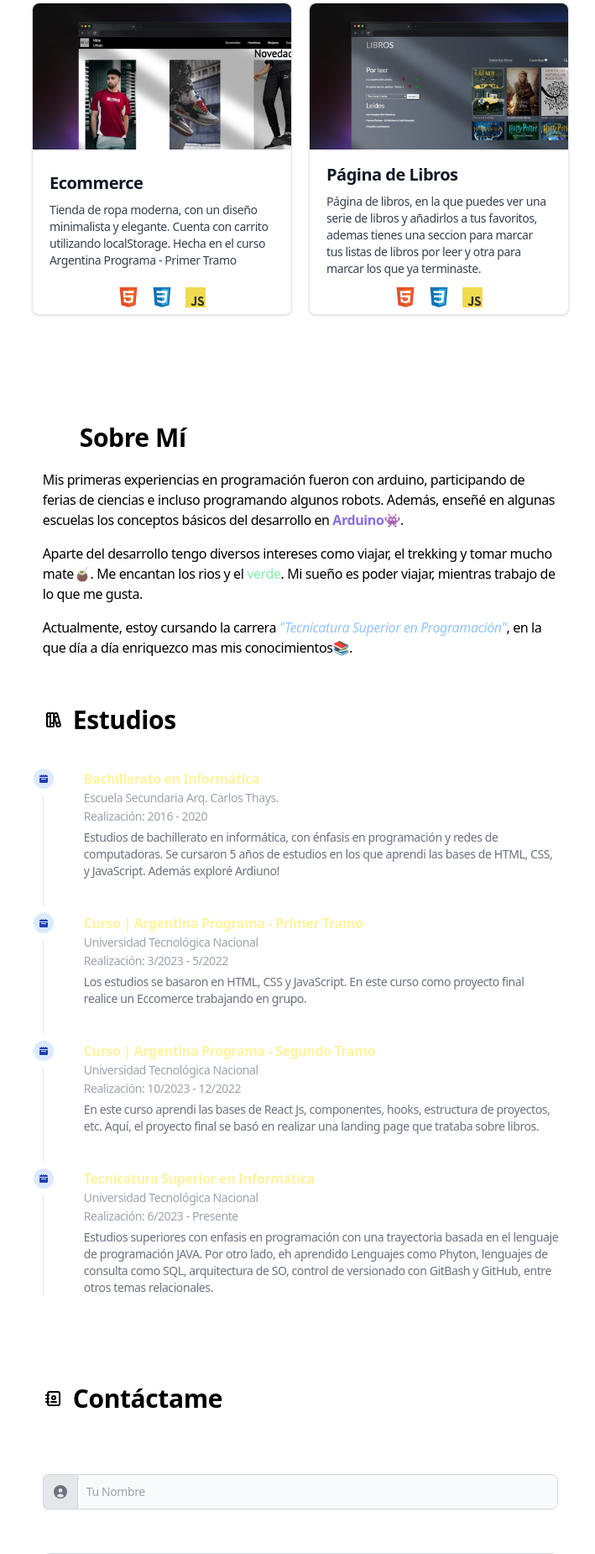
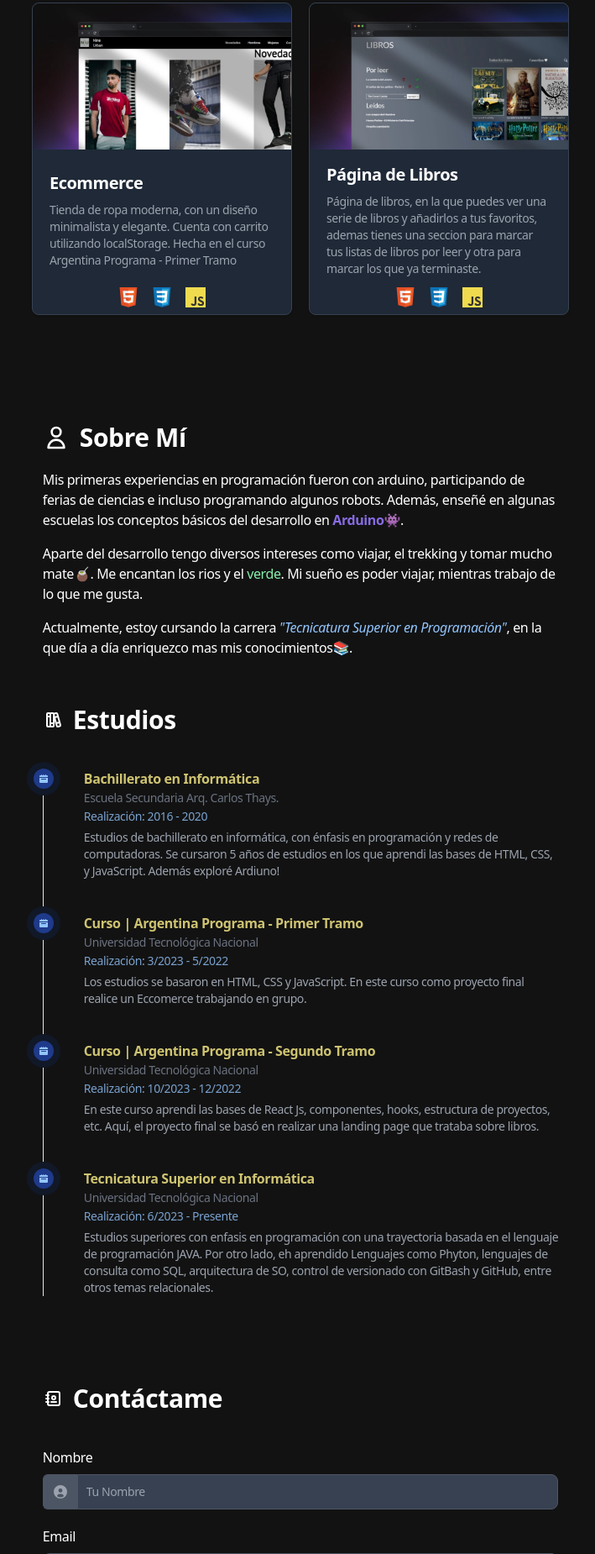
Before and after one commit to Maiten-Oviedo/portfolio, an Astro site: page / in a window 1280 px wide. Shown: the part 950-2800 px from the top of the page at 84% size, without its empty margins (282-991 px from the left). Built offline with nearby package versions, Linux system fonts and the light colour scheme; Astro itself is replaced by a stand-in of ours.

Commit message:
Arrgelo de deseño modo oscuro

```diff
--- a/src/components/Contact.astro
+++ b/src/components/Contact.astro
@@ -7,30 +7,30 @@ import ContactIcon from '../icons/ContactIcon.astro'
   <div class="field">
     <label for="name" class="block mb-2 text-base font-medium text-white">Nombre</label>
     <div class="flex">
-      <span class="inline-flex items-center px-3 text-sm text-gray-900 bg-gray-200 border border-e-0 border-gray-300 rounded-s-md dark:bg-gray-600 dark:text-gray-400 dark:border-gray-600">
-        <svg class="w-4 h-4 text-gray-500 dark:text-gray-400" aria-hidden="true" xmlns="http://www.w3.org/2000/svg" fill="currentColor" viewBox="0 0 20 20">
+      <span class="inline-flex items-center px-3 text-sm border border-e-0 rounded-s-md bg-gray-600 text-gray-400 border-gray-600">
+        <svg class="w-4 h-4 text-gray-400" aria-hidden="true" xmlns="http://www.w3.org/2000/svg" fill="currentColor" viewBox="0 0 20 20">
           <path d="M10 0a10 10 0 1 0 10 10A10.011 10.011 0 0 0 10 0Zm0 5a3 3 0 1 1 0 6 3 3 0 0 1 0-6Zm0 13a8.949 8.949 0 0 1-4.951-1.488A3.987 3.987 0 0 1 9 13h2a3.987 3.987 0 0 1 3.951 3.512A8.949 8.949 0 0 1 10 18Z"/>
         </svg>
       </span>
-      <input type="text" name="name" id="name" required class="rounded-none rounded-e-lg bg-gray-50 border border-gray-300 text-gray-900 focus:ring-blue-500 focus:border-blue-500 block flex-1 min-w-0 w-full text-sm p-2.5  dark:bg-gray-700 dark:border-gray-600 dark:placeholder-gray-400 dark:text-white dark:focus:ring-blue-500 dark:focus:border-blue-500" placeholder="Tu Nombre">
+      <input type="text" name="name" id="name" required class="rounded-none rounded-e-lg border block flex-1 min-w-0 w-full text-sm p-2.5  bg-gray-700 border-gray-600 placeholder-gray-400 text-white focus:ring-blue-500 focus:border-blue-500" placeholder="Tu Nombre">
     </div>
   </div>
   <div class="field">
     <label for="email" class="block mb-2 text-base font-medium text-white">Email</label>
     <div class="relative">
       <div class="absolute inset-y-0 start-0 flex items-center ps-3.5 pointer-events-none">
-        <svg class="w-4 h-4 text-gray-500 dark:text-gray-400" aria-hidden="true" xmlns="http://www.w3.org/2000/svg" fill="currentColor" viewBox="0 0 20 16">
+        <svg class="w-4 h-4 text-gray-400" aria-hidden="true" xmlns="http://www.w3.org/2000/svg" fill="currentColor" viewBox="0 0 20 16">
           <path d="m10.036 8.278 9.258-7.79A1.979 1.979 0 0 0 18 0H2A1.987 1.987 0 0 0 .641.541l9.395 7.737Z"/>
           <path d="M11.241 9.817c-.36.275-.801.425-1.255.427-.428 0-.845-.138-1.187-.395L0 2.6V14a2 2 0 0 0 2 2h16a2 2 0 0 0 2-2V2.5l-8.759 7.317Z"/>
         </svg>
       </div>
-      <input type="email" name="email" id="email" required class="bg-gray-50 border border-gray-300 text-gray-900 text-sm rounded-lg focus:ring-blue-500 focus:border-blue-500 block w-full ps-10 p-2.5  dark:bg-gray-700 dark:border-gray-600 dark:placeholder-gray-400 dark:text-white dark:focus:ring-blue-500 dark:focus:border-blue-500" placeholder="name@gmail.com">
+      <input type="email" name="email" id="email" required class=" border text-sm rounded-lg block w-full ps-10 p-2.5  bg-gray-700 border-gray-600 placeholder-gray-400 text-white focus:ring-blue-500 focus:border-blue-500" placeholder="name@gmail.com">
     </div>
   </div>
 
   <div class="field">
     <label for="message" class="block mb-2 text-base font-medium text-white">Mensaje</label>
-    <textarea name="message" id="message" required class="block p-2.5 w-full text-sm text-gray-900 bg-gray-50 rounded-lg border border-gray-300 focus:ring-blue-500 focus:border-blue-500 dark:bg-gray-700 dark:border-gray-600 dark:placeholder-gray-400 dark:text-white dark:focus:ring-blue-500 dark:focus:border-blue-500" placeholder="Deja tu mensaje..."></textarea>
+    <textarea name="message" id="message" required class="block p-2.5 w-full text-sm rounded-lg border bg-gray-700 border-gray-600 placeholder-gray-400 text-white focus:ring-blue-500 focus:border-blue-500" placeholder="Deja tu mensaje..."></textarea>
   </div>
   <input type="submit" id="button" value="Enviar" class="cursor-pointer md:w-max md:px-8 text-white focus:ring-4 focus:outline-none  font-medium rounded-lg text-sm px-5 py-2.5 text-center bg-blue-600 hover:bg-blue-700 focus:ring-blue-800">
 </form>
--- a/src/components/ProyectItem.astro
+++ b/src/components/ProyectItem.astro
@@ -18,7 +18,7 @@ const {name, alt, description, technologies, urlPage, urlCode, img} = Astro.prop
 ---
 
 
-<div class="m-auto md:m-0 flex flex-col justify-between max-w-[350px] bg-white border border-gray-200 rounded-lg shadow dark:bg-gray-800 dark:border-gray-700">
+<div class="m-auto md:m-0 flex flex-col justify-between max-w-[350px] border rounded-lg shadow bg-gray-800 border-gray-700">
 	<div class="relative cursor-pointer">
 		<div class="hidden absolute top-0 w-full h-full bg-[linear-gradient(rgba(8,27,41,0.8),rgba(8,27,41,0.8))] md:flex justify-center gap-3 items-center transition opacity-0 hover:opacity-100">
 			{urlPage && <Badge><a href={urlPage} class="text-sm w-full flex justify-center items-center" target="_blank" rel="noopener noreferrer"><PageIcon class="size-5"/>Visitar Página</a></Badge>}
@@ -28,9 +28,9 @@ const {name, alt, description, technologies, urlPage, urlCode, img} = Astro.prop
 	</div>
 	<div class="px-5 pt-4">
 		<a href="#">
-			<h5 class="mb-2 text-xl font-bold tracking-tight text-gray-900 dark:text-white">{name}</h5>
+			<h5 class="mb-2 text-xl font-bold tracking-tight text-white">{name}</h5>
 		</a>
-		<p class="text-sm mb-3 font-normal text-gray-700 dark:text-gray-400">{description}</p>
+		<p class="text-sm mb-3 font-normal text-gray-400">{description}</p>
 		<div class="md:hidden flex justify-center items-start gap-3 mb-3">
 			{urlPage && <Badge><a href={urlPage} class="text-sm w-full flex justify-center items-center" target="_blank" rel="noopener noreferrer">Visitar Página</a></Badge>}
 			<Badge><a href={urlCode} class="text-sm w-full flex justify-center items-center" target="_blank" rel="noopener noreferrer">Revisar Código</a></Badge>
--- a/src/components/StudiesItem.astro
+++ b/src/components/StudiesItem.astro
@@ -9,13 +9,13 @@ const {name, institution, period, description} = Astro.props;
 ---
 
 <li class="mb-10 ms-6 w-[calc(100%-1.5rem)]">
-  <span class="absolute flex items-center justify-center w-6 h-6 bg-blue-100 rounded-full -start-3 ring-8 ring-white dark:ring-gray-900 dark:bg-blue-900">
-      <svg class="w-2.5 h-2.5 text-blue-800 dark:text-blue-300" aria-hidden="true" xmlns="http://www.w3.org/2000/svg" fill="currentColor" viewBox="0 0 20 20">
+  <span class="absolute flex items-center justify-center w-6 h-6 rounded-full -start-3 ring-8 ring-gray-900 bg-blue-900">
+      <svg class="w-2.5 h-2.5 text-blue-300" aria-hidden="true" xmlns="http://www.w3.org/2000/svg" fill="currentColor" viewBox="0 0 20 20">
           <path d="M20 4a2 2 0 0 0-2-2h-2V1a1 1 0 0 0-2 0v1h-3V1a1 1 0 0 0-2 0v1H6V1a1 1 0 0 0-2 0v1H2a2 2 0 0 0-2 2v2h20V4ZM0 18a2 2 0 0 0 2 2h16a2 2 0 0 0 2-2V8H0v10Zm5-8h10a1 1 0 0 1 0 2H5a1 1 0 0 1 0-2Z"/>
       </svg>
   </span>
-  <h3 class="mb-1 text-base font-semibold text-yellow-200/80 dark:text-yellow-200/80">{name}</h3>
-  <h4 class="block mb-2 text-sm font-normal leading-none text-gray-400 dark:text-gray-500">{institution}</h4>
-  <time class="block mb-2 text-sm font-normal leading-none text-gray-400 dark:text-blue-300/80">Realización: {period}</time>
-  <p class="text-sm font-normal text-gray-500 dark:text-gray-400">{description}</p>
+  <h3 class="mb-1 text-base font-semibold text-yellow-200/80">{name}</h3>
+  <h4 class="block mb-2 text-sm font-normal leading-none text-gray-500">{institution}</h4>
+  <time class="block mb-2 text-sm font-normal leading-none text-blue-300/80">Realización: {period}</time>
+  <p class="text-sm font-normal text-gray-400">{description}</p>
 </li>
--- a/src/layouts/Layout.astro
+++ b/src/layouts/Layout.astro
@@ -28,7 +28,7 @@ const { description, title } = Astro.props;
 </html>
 <style is:global>
 	:root{
-		color-scheme: light dark;
+		color-scheme: dark;
 	}
 
 	html{
```
Also changed, not shown: package.json (+1 -1 lines), pnpm-lock.yaml.
